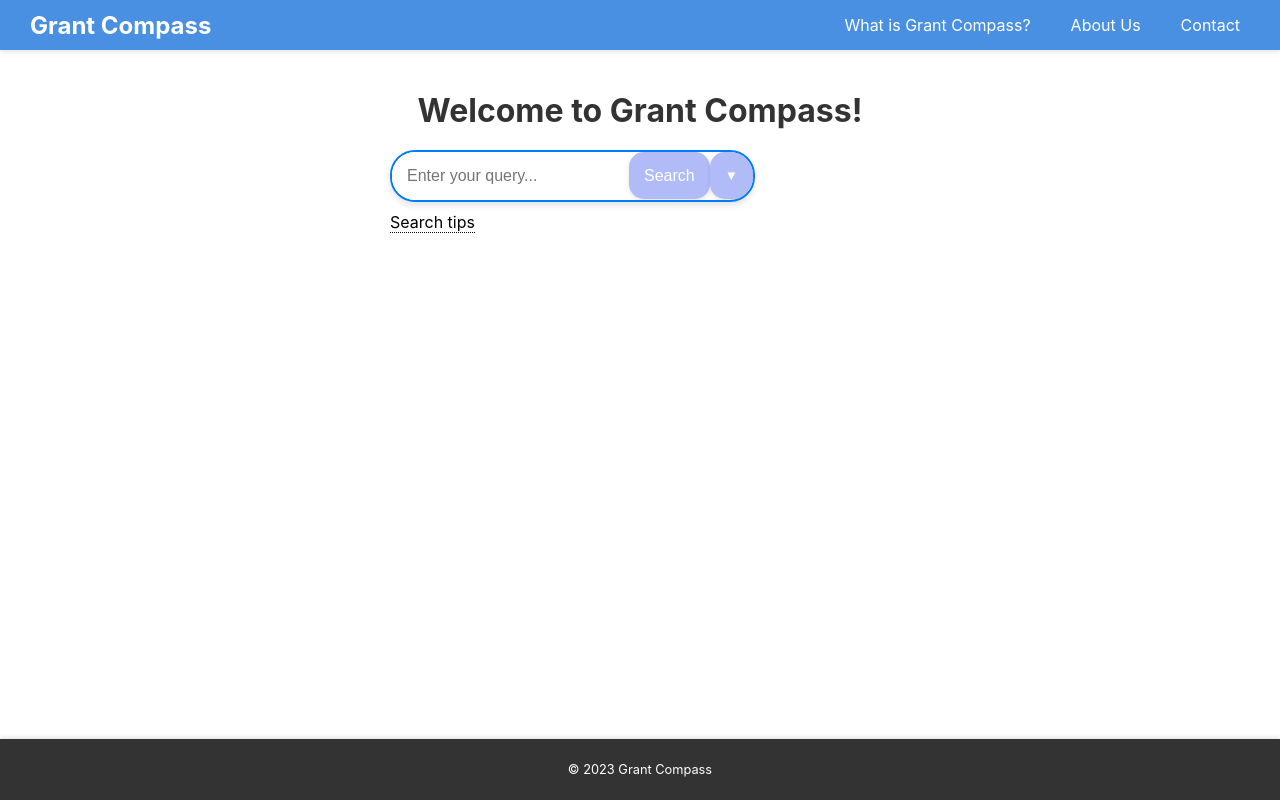
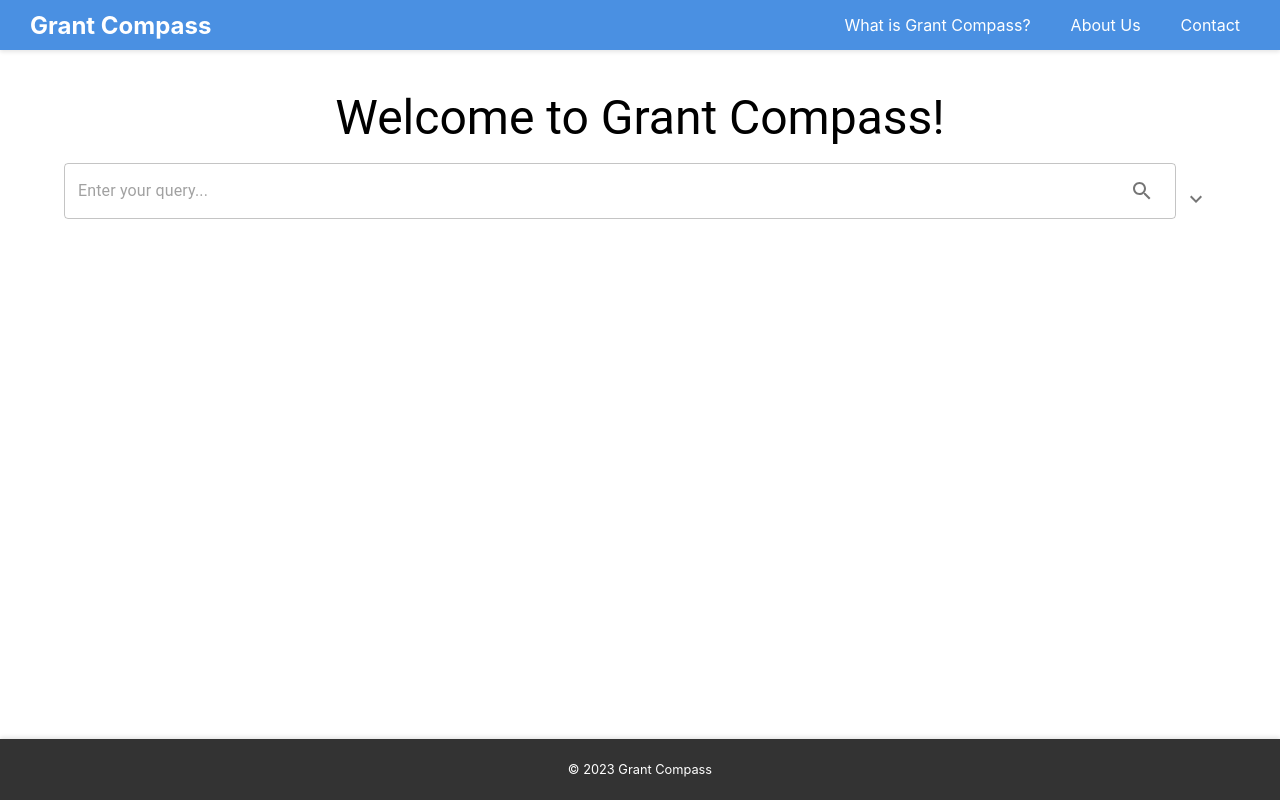
Before and after one commit to adumit/grant_compass, a React (Create React App) app in the folder frontend/: page / in a window 1280 px wide. Built offline with nearby package versions, Linux system fonts and the light colour scheme; the HTML template or start-up script is replaced by a standard one.

Commit message:
Remove unused upper level package.json; add materialUI and update SearchInput HomePage

```diff
--- a/frontend/package.json
+++ b/frontend/package.json
@@ -3,6 +3,10 @@
   "version": "0.1.0",
   "private": true,
   "dependencies": {
+    "@emotion/react": "^11.11.1",
+    "@emotion/styled": "^11.11.0",
+    "@mui/icons-material": "^5.14.18",
+    "@mui/material": "^5.14.18",
     "@testing-library/jest-dom": "^5.17.0",
     "@testing-library/react": "^13.4.0",
     "@testing-library/user-event": "^13.5.0",
--- a/frontend/src/App.tsx
+++ b/frontend/src/App.tsx
@@ -7,6 +7,8 @@ import Search from "./Search";
 import GrantsPage from './GrantsChat';
 import Header from './components/Header';
 import Footer from './components/Footer';
+import { Container, Typography, Box } from '@mui/material';
+
 
 // Define the router outside the App component
 const router = createBrowserRouter([
@@ -35,12 +37,14 @@ function HomePage() {
   function handleFileUpload() {}
 
   return (
-    <div className="home-container">
-      <h1 className="home-title">{"Welcome to Grant Compass!"}</h1>
-      <div className="search-container">
+    <Container>
+      <Box textAlign="center" my={5}>
+        <Typography variant="h3" component="h1" gutterBottom>
+          Welcome to Grant Compass!
+        </Typography>
         <SearchInput handleClick={goToSearch} handleFileUpload={handleFileUpload} />
-      </div>
-    </div>
+      </Box>
+    </Container>
   );
 }
 
@@ -48,6 +52,7 @@ export default function App() {
   return (
     <>
       <Header />
+      <meta name="viewport" content="initial-scale=1, width=device-width" />
       <RouterProvider router={router} fallbackElement={<p>Loading...</p>} />
       <Footer />
     </>
--- a/frontend/src/components/SearchInput.tsx
+++ b/frontend/src/components/SearchInput.tsx
@@ -1,5 +1,14 @@
 import React, { useState } from 'react';
 import './css/SearchInput.css';
+import TextField from '@mui/material/TextField';
+import IconButton from '@mui/material/IconButton';
+import Button from '@mui/material/Button';
+import Collapse from '@mui/material/Collapse';
+import Box from '@mui/material/Box';
+import SearchIcon from '@mui/icons-material/Search';
+import ExpandMoreIcon from '@mui/icons-material/ExpandMore';
+import ExpandLessIcon from '@mui/icons-material/ExpandLess';
+
 
 export interface SearchInputProps {
   query?: string;
@@ -9,6 +18,7 @@ export interface SearchInputProps {
 
 export default function SearchInput({ query, handleClick, handleFileUpload }: SearchInputProps) {
   const [isExpanded, setIsExpanded] = useState(false);
+  const [inputValue, setInputValue] = useState(query || '');
 
   const keyDownHandler = (event: React.KeyboardEvent<HTMLElement>) => {
     if (event.code === "Enter") {
@@ -21,49 +31,54 @@ export default function SearchInput({ query, handleClick, handleFileUpload }: Se
   };
 
   return (
-    <div className="search-container" onMouseEnter={() => {/* Show tooltip */}} onMouseLeave={() => {/* Hide tooltip */}}>
-      <div className={`search-bar-container ${isExpanded ? 'expanded' : ''}`}>
-        {isExpanded ? (
-          <textarea
-            className="search-textarea"
-            id="searchInput"
-            defaultValue={query}
-            onKeyDown={keyDownHandler as React.KeyboardEventHandler<HTMLTextAreaElement>}
-            rows={4}
+    <Box sx={{ display: 'flex', flexDirection: 'column' }}>
+      <Box sx={{ display: 'flex', alignItems: 'flex-end' }}>
+        <TextField
+          fullWidth
+          variant="outlined"
+          placeholder="Enter your query..."
+          value={inputValue}
+          onChange={(e) => setInputValue(e.target.value)}
+          onKeyDown={keyDownHandler}
+          InputProps={{
+            endAdornment: (
+              <IconButton onClick={() => handleClick(inputValue)}>
+                <SearchIcon />
+              </IconButton>
+            ),
+          }}
+        />
+        <IconButton onClick={toggleExpand}>
+          {isExpanded ? <ExpandLessIcon /> : <ExpandMoreIcon />}
+        </IconButton>
+      </Box>
+      <Collapse in={isExpanded}>
+        <Box sx={{ mt: 2 }}>
+          <TextField
+            fullWidth
+            multiline
+            minRows={3}
+            maxRows={6}
+            variant="outlined"
             placeholder="Enter your query or upload a document for analysis..."
+            value={inputValue}
+            onChange={(e) => setInputValue(e.target.value)}
+            onKeyDown={keyDownHandler}
           />
-        ) : (
-          <input
-            className="search-input"
-            id="searchInput"
-            type="text"
-            defaultValue={query}
-            onKeyDown={keyDownHandler as React.KeyboardEventHandler<HTMLInputElement>}
-            placeholder="Enter your query..."
-          />
-        )}
-        <button className="default-button search-button" onClick={() => handleClick()}>
-          Search
-        </button>
-        <button className="default-button expand-button" onClick={toggleExpand}>
-          {isExpanded ? "▲" : "▼"}
-        </button>
-      </div>
-
-      {isExpanded && (
-        <div className="button-group">
-          <button className="default-button upload-button" onClick={() => handleFileUpload && handleFileUpload()}>
+          <Button
+            variant="contained"
+            component="label"
+            sx={{ mt: 2 }}
+          >
             Upload File
-          </button>
-          <button className="default-button clear-button" onClick={() => {/* Clear text area */}}>
-            Clear
-          </button>
-        </div>
-      )}
-
-      <div className="tooltip">Search tips
-        <span className="tooltiptext">Enter keywords to search for grants or upload a file to analyze grant opportunities.</span>
-      </div>
-    </div>
+            <input
+              type="file"
+              hidden
+              onChange={handleFileUpload ? (e) => handleFileUpload(e) : undefined}
+            />
+          </Button>
+        </Box>
+      </Collapse>
+    </Box>
   );
 }
```
Also changed, not shown: package.json (deleted, +0 -9 lines), 1 other file (tests, documents, lock files or other folders).
